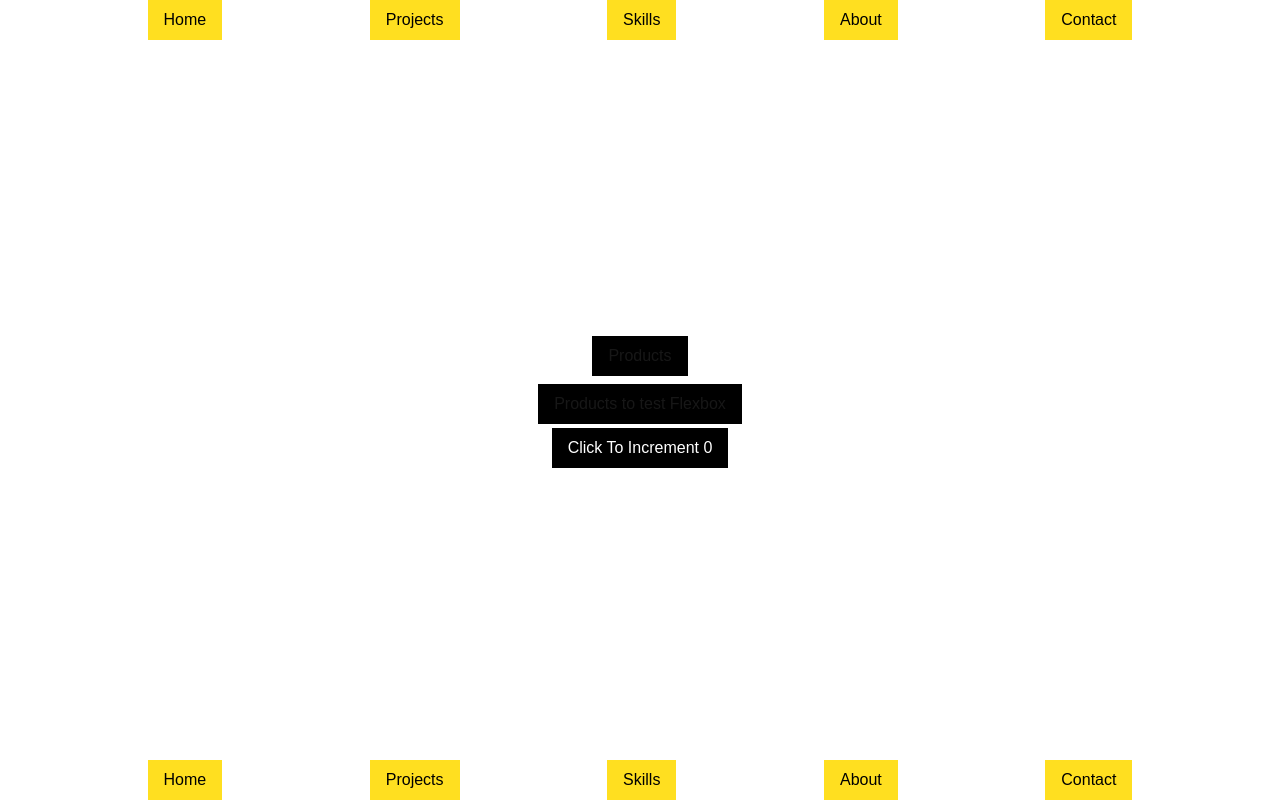
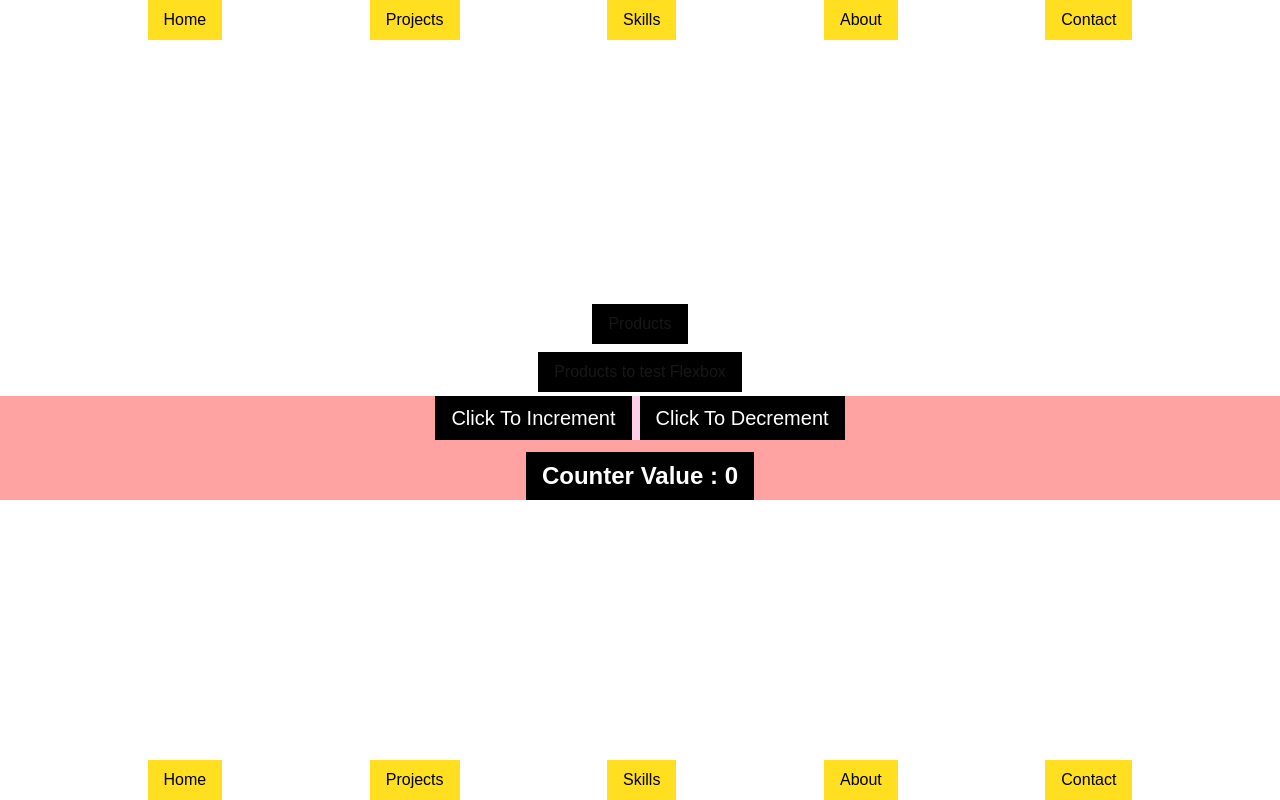
Before and after one commit to AbdullahShah66666/NextJs-Projects, a Next.js app: page / in a window 1280 px wide. Built offline with nearby package versions, Linux system fonts and the light colour scheme.

Commit message:
After successful counter addition

```diff
--- a/src/app/counter.tsx
+++ /dev/null
@@ -1,15 +0,0 @@
-import { useState } from 'react';
-
-export default function ButtonForPractice() {
-  const [count, setCount] = useState(0);
-
-  function handleClick() {
-    setCount(count + 1);
-  }
-
-  return (
-    <button className="py-2 px-4 text-white bg-black" onClick={handleClick}>
-      Click To Increment {count}
-    </button>
-  );
-}
--- a/src/app/page.tsx
+++ b/src/app/page.tsx
@@ -6,11 +6,11 @@ const ButtonForPractice = dynamic(
     ssr: false,
   }
 );*/
-'use client';
+
 import React from 'react';
 import Link from 'next/link';
 
-import ButtonForPractice from './counter';
+import ButtonForPractice from '../components/counter';
 
 export default function Home() {
   return (
--- a/src/components/button/page.tsx
+++ /dev/null
@@ -1,15 +0,0 @@
-import React, { useState } from 'react';
-
-export default function ButtonForPractice() {
-  const [count, setCount] = useState(0);
-
-  function handleClick() {
-    setCount(count + 1);
-  }
-
-  return (
-    <button className="py-2 px-4 text-white bg-black" onClick={handleClick}>
-      Click To Increment {count}
-    </button>
-  );
-}
--- /dev/null
+++ b/src/components/counter.tsx
@@ -0,0 +1,37 @@
+'use client';
+
+import { useState } from 'react';
+
+export default function ButtonForPractice() {
+  const [count, setCount] = useState(0);
+
+  function handleClickForIncrement() {
+    setCount(count + 1);
+  }
+
+  function handleClickForDecrement() {
+    setCount(count - 1);
+  }
+
+  return (
+    <div className="w-full flex flex-col justify-center items-center gap-3 h-auto bg-red-300">
+      <div className="flex flex-row gap-2 items-center justify-center h-auto bg-pink-200">
+        <button
+          className="py-2 px-4 text-white bg-black text-xl"
+          onClick={handleClickForIncrement}
+        >
+          Click To Increment
+        </button>
+        <button
+          className="py-2 px-4 text-white bg-black text-xl"
+          onClick={handleClickForDecrement}
+        >
+          Click To Decrement
+        </button>
+      </div>
+      <p className="py-2 px-4 bg-black text-white font-semibold text-2xl">
+        Counter Value : {count}
+      </p>
+    </div>
+  );
+}
```
